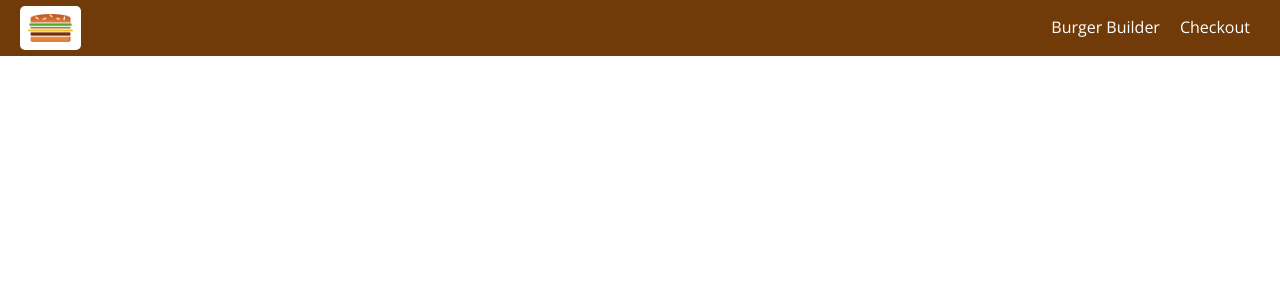
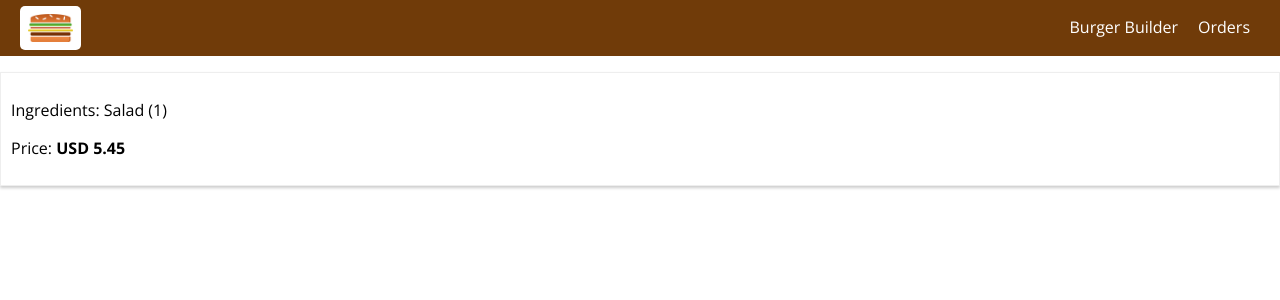
Before and after one commit to surbhiMidha703/burger-builder-basic, a React app: page /orders in a window 1280 px wide. Shown: the top 300 px of the page. Built offline with nearby package versions, Linux system fonts and the light colour scheme.

Commit message:
Navigate to Orders page from Nav bar

```diff
--- a/src/components/Navigation/NavigationItems/NavigationItem/NavigationItem.js
+++ b/src/components/Navigation/NavigationItems/NavigationItem/NavigationItem.js
@@ -1,15 +1,16 @@
 import React from 'react'
+import { NavLink } from 'react-router-dom'
 import styles from './NavigationItem.css'
 const NavigationItem = props => (
 
     <li className={styles.NavigationItem}>
-        <a
-            href={props.link}
-            className={props.active? styles.active:null}>
-
+        <NavLink
+            to={props.link}
+            exact={props.exact}
+            activeClassName={styles.active}>
             {props.children}
 
-        </a>
+        </NavLink>
     </li>
 )
 
--- a/src/components/Navigation/NavigationItems/NavigationItems.js
+++ b/src/components/Navigation/NavigationItems/NavigationItems.js
@@ -4,8 +4,9 @@
 
 const NavigationItems = () => (
     <ul className={styles.NavigationItems}>
-       <NavigationItem link='/' active>Burger Builder</NavigationItem>
-       <NavigationItem link='/'>Checkout</NavigationItem>
+       <NavigationItem link='/' exact>Burger Builder</NavigationItem>
+
+       <NavigationItem link='/orders'>Orders</NavigationItem>
     </ul>
 )
 
--- a/src/components/Order/CheckoutSummary/Order.js
+++ b/src/components/Order/CheckoutSummary/Order.js
@@ -1,10 +1,10 @@
 import React from 'react'
 import styles from './Order.css'
-const order = (props) => {
+const Order = (props) => (
     <div className={styles.Order}>
         <p>Ingredients: Salad (1)</p>
         <p>Price: <strong>USD 5.45</strong></p>
     </div>
-}
+)
 
-export default order
+export default Order
--- a/src/containers/BurgerBuilder/Orders/Orders.js
+++ b/src/containers/BurgerBuilder/Orders/Orders.js
@@ -1,11 +1,12 @@
 import React, {Component} from 'react'
-import order from '../../../components/Order/CheckoutSummary/Order'
+import Order from '../../../components/Order/CheckoutSummary/Order'
+
 
 class Orders extends Component {
     render() {
         return(
             <div>
-                <order/>
+                <Order/>
             </div>
         )
     }
```
